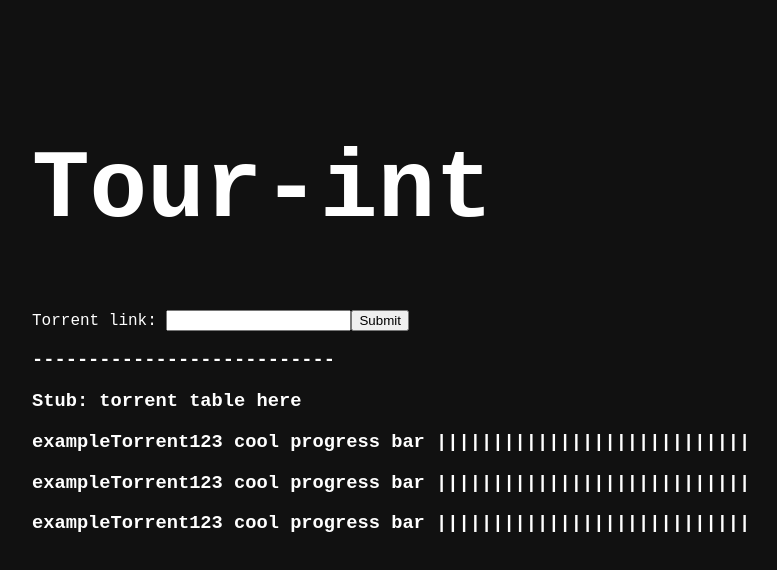
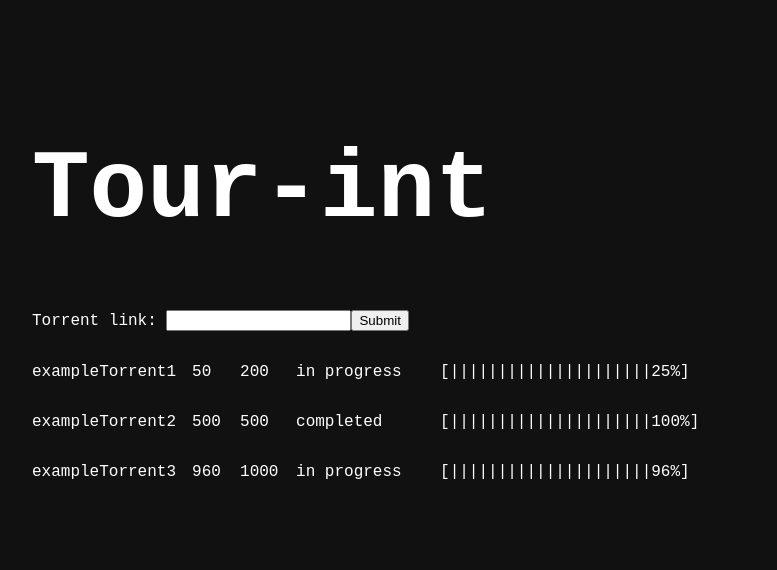
Before and after one commit to johnvtan/tour-int, a React (Create React App) app in the folder client/: page / in a window 1280 px wide. Shown: the top 570 px of the page, without its empty margins (16-793 px from the left). Built offline with nearby package versions, Linux system fonts and the light colour scheme.

Commit message:
Add table and table row components and initial styles

```diff
--- a/client/src/components/App.jsx
+++ b/client/src/components/App.jsx
@@ -3,6 +3,7 @@ import React from "react";
 import { GlobalStyle, Container, AppContainer } from "../styles/AppStyles";
 import Title from "../components/Title";
 import TorrentForm from "../components/TorrentForm";
+import TorrentTable from "../components/TorrentTable";
 
 function App() {
   return (
@@ -12,17 +13,7 @@ function App() {
         <AppContainer>
           <Title />
           <TorrentForm />
-          <h3>---------------------------</h3>
-          <h3>Stub: torrent table here</h3>
-          <h3>
-            exampleTorrent123 cool progress bar ||||||||||||||||||||||||||||
-          </h3>
-          <h3>
-            exampleTorrent123 cool progress bar ||||||||||||||||||||||||||||
-          </h3>
-          <h3>
-            exampleTorrent123 cool progress bar ||||||||||||||||||||||||||||
-          </h3>
+          <TorrentTable />
         </AppContainer>
       </Container>
     </>
--- /dev/null
+++ b/client/src/components/TorrentCard.jsx
@@ -0,0 +1,19 @@
+import React from "react";
+import { TableRow, TableCell } from "../styles/TorrentCardStyles";
+
+const TorrentCard = (props) => {
+  const { name, amountDownloaded, totalSize, status } = props.data;
+  const progress = (amountDownloaded / totalSize) * 100;
+
+  return (
+    <TableRow>
+      <TableCell>{name}</TableCell>
+      <TableCell cellWidth="32px">{amountDownloaded}</TableCell>
+      <TableCell cellWidth="40px">{totalSize}</TableCell>
+      <TableCell cellWidth="128px">{status}</TableCell>
+      <TableCell>[|||||||||||||||||||||{progress}%]</TableCell>
+    </TableRow>
+  );
+};
+
+export default TorrentCard;
--- /dev/null
+++ b/client/src/components/TorrentTable.jsx
@@ -0,0 +1,39 @@
+import React from "react";
+import TorrentCard from "./TorrentCard";
+import { TableContainer } from "../styles/TorrentTableStyles";
+
+const fakeData = [
+  {
+    name: "exampleTorrent1",
+    torrent_id: 1,
+    amountDownloaded: 50,
+    totalSize: 200,
+    status: "in progress",
+  },
+  {
+    name: "exampleTorrent2",
+    torrent_id: 2,
+    amountDownloaded: 500,
+    totalSize: 500,
+    status: "completed",
+  },
+  {
+    name: "exampleTorrent3",
+    torrent_id: 3,
+    amountDownloaded: 960,
+    totalSize: 1000,
+    status: "in progress",
+  },
+];
+
+function TorrentTable() {
+  return (
+    <TableContainer>
+      {fakeData.map((data) => (
+        <TorrentCard data={data} key={data.torrent_id} />
+      ))}
+    </TableContainer>
+  );
+}
+
+export default TorrentTable;
--- /dev/null
+++ b/client/src/styles/TorrentCardStyles.js
@@ -0,0 +1,12 @@
+import styled from "styled-components";
+
+export const TableRow = styled.div`
+  display: flex;
+  // border: dashed white;
+`;
+
+export const TableCell = styled.div`
+  padding: 16px 16px 16px 0;
+  width: ${(props) => props.cellWidth};
+  // border: dashed blue;
+`;
--- /dev/null
+++ b/client/src/styles/TorrentTableStyles.js
@@ -0,0 +1,6 @@
+import styled from "styled-components";
+
+export const TableContainer = styled.div`
+  margin-top: 16px;
+  // border: solid white;
+`;
```
